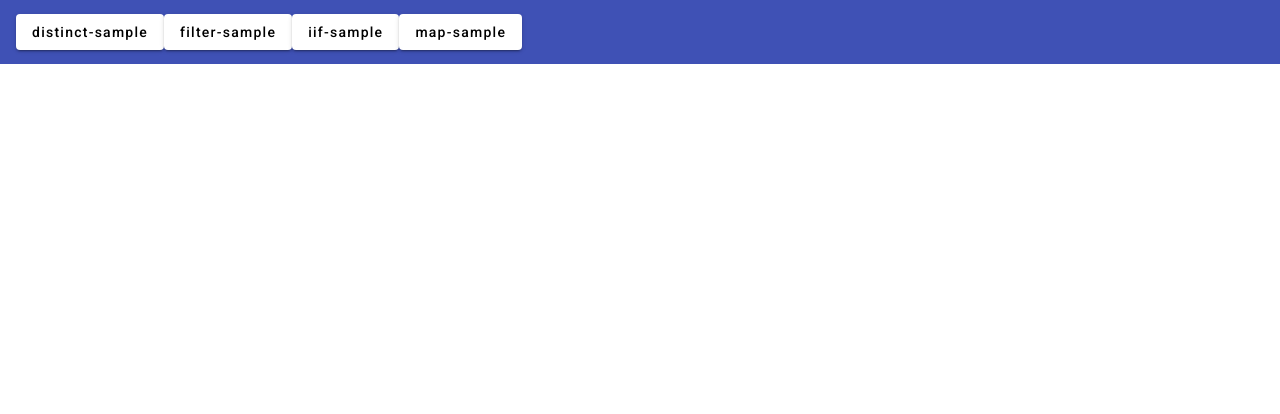
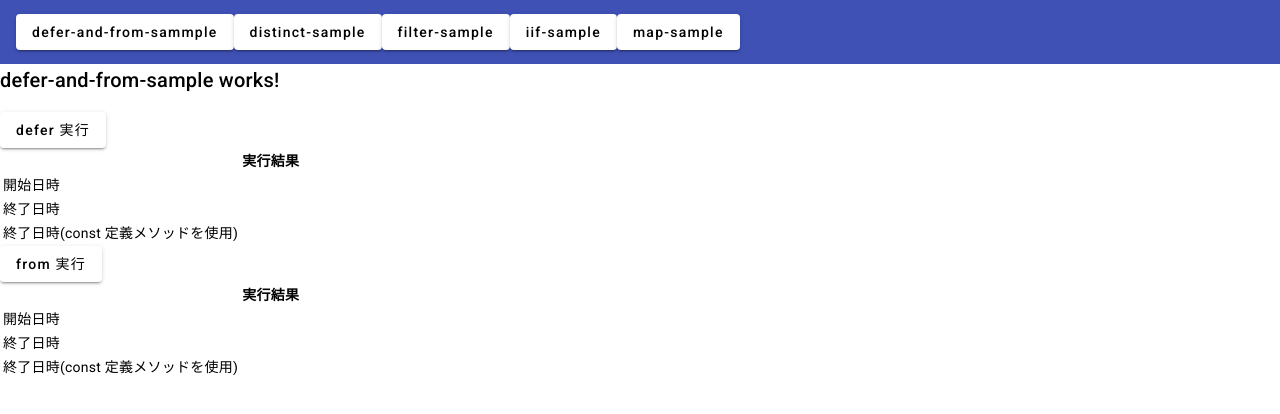
Before and after one commit to nakamurakko/angular-rxjs-sample, an Angular app: page /defer-and-from-sammple in a window 1280 px wide. Before the commit this address led to /. Shown: the top 414 px of the page. Built offline with nearby package versions, Linux system fonts and the light colour scheme.

Commit message:
defer と from の違いを確認するコンポーネントを追加。

```diff
--- a/src/app/app-routing.module.ts
+++ b/src/app/app-routing.module.ts
@@ -1,6 +1,7 @@
 import { NgModule } from '@angular/core';
 import { RouterModule, Routes } from '@angular/router';
 
+import { DeferAndFromSampleComponent } from './defer-and-from-sample/defer-and-from-sample.component';
 import { DistinctSampleComponent } from './distinct-sample/distinct-sample.component';
 import { FilterSampleComponent } from './filter-sample/filter-sample.component';
 import { IifSampleComponent } from './iif-sample/iif-sample.component';
@@ -8,6 +9,7 @@ import { MapSampleComponent } from './map-sample/map-sample.component';
 
 const routes: Routes = [
   { path: '', redirectTo: '/', pathMatch: 'full' },
+  { path: 'defer-and-from-sammple', component: DeferAndFromSampleComponent },
   { path: 'distinct-sample', component: DistinctSampleComponent },
   { path: 'filter-sample', component: FilterSampleComponent },
   { path: 'iif-sample', component: IifSampleComponent },
--- a/src/app/app.component.html
+++ b/src/app/app.component.html
@@ -1,5 +1,7 @@
 <mat-toolbar color="primary">
   <mat-toolbar-row>
+    <button mat-raised-button
+            routerLink="/defer-and-from-sammple">defer-and-from-sammple</button>
     <button mat-raised-button
             routerLink="/distinct-sample">distinct-sample</button>
     <button mat-raised-button
--- a/src/app/app.module.ts
+++ b/src/app/app.module.ts
@@ -11,6 +11,7 @@ import { BrowserAnimationsModule } from '@angular/platform-browser/animations';
 
 import { AppRoutingModule } from './app-routing.module';
 import { AppComponent } from './app.component';
+import { DeferAndFromSampleComponent } from './defer-and-from-sample/defer-and-from-sample.component';
 import { DistinctSampleComponent } from './distinct-sample/distinct-sample.component';
 import { FilterSampleComponent } from './filter-sample/filter-sample.component';
 import { IifSampleComponent } from './iif-sample/iif-sample.component';
@@ -19,6 +20,7 @@ import { MapSampleComponent } from './map-sample/map-sample.component';
 @NgModule({
   declarations: [
     AppComponent,
+    DeferAndFromSampleComponent,
     DistinctSampleComponent,
     FilterSampleComponent,
     IifSampleComponent,
--- /dev/null
+++ b/src/app/defer-and-from-sample/defer-and-from-sample.component.html
@@ -0,0 +1,81 @@
+<h2>defer-and-from-sample works!</h2>
+
+<div>
+  <button mat-raised-button
+          (click)="onDeferClick()">defer 実行</button>
+  <table>
+    <thead>
+      <th>
+      </th>
+      <th>
+        <label>実行結果</label>
+      </th>
+    </thead>
+    <tbody>
+      <tr>
+        <td>
+          <label>開始日時</label>
+        </td>
+        <td>
+          <label>{{deferStartTime}}</label>
+        </td>
+      </tr>
+      <tr>
+        <td>
+          <label>終了日時</label>
+        </td>
+        <td>
+          <label>{{deferEndTime}}</label>
+        </td>
+      </tr>
+      <tr>
+        <td>
+          <label>終了日時(const 定義メソッドを使用)</label>
+        </td>
+        <td>
+          <label>{{deferEndTimeWithConst}}</label>
+        </td>
+      </tr>
+    </tbody>
+  </table>
+</div>
+
+<div>
+  <button mat-raised-button
+          (click)="onFromClick()">from 実行</button>
+  <table>
+    <thead>
+      <th>
+      </th>
+      <th>
+        <label>実行結果</label>
+      </th>
+    </thead>
+    <tbody>
+      <tr>
+        <td>
+          <label>開始日時</label>
+        </td>
+        <td>
+          <label>{{fromStartTime}}</label>
+        </td>
+      </tr>
+      <tr>
+        <td>
+          <label>終了日時</label>
+        </td>
+        <td>
+          <label>{{fromEndTime}}</label>
+        </td>
+      </tr>
+      <tr>
+        <td>
+          <label>終了日時(const 定義メソッドを使用)</label>
+        </td>
+        <td>
+          <label>{{fromEndTimeWithConst}}</label>
+        </td>
+      </tr>
+    </tbody>
+  </table>
+</div>
--- /dev/null
+++ b/src/app/defer-and-from-sample/defer-and-from-sample.component.ts
@@ -0,0 +1,100 @@
+import { defer, delay, from, mergeMap, Observable, of } from 'rxjs';
+
+import { Component } from '@angular/core';
+
+import { SampleService } from '../services/sample.service';
+
+/**
+ * defer from を確認するサンプルコンポーネント。
+ */
+@Component({
+  selector: 'app-defer-and-from-sample',
+  templateUrl: './defer-and-from-sample.component.html',
+  styleUrl: './defer-and-from-sample.component.css'
+})
+export class DeferAndFromSampleComponent {
+
+  public deferStartTime: string = '';
+  public deferEndTime: string = '';
+  public deferEndTimeWithConst: string = '';
+
+  public fromStartTime: string = ' ';
+  public fromEndTime: string = '';
+  public fromEndTimeWithConst: string = '';
+
+  /**
+   * コンストラクター。
+   */
+  public constructor(
+    private sampleService: SampleService
+  ) {
+  }
+
+  /**
+   * defer の確認。
+   */
+  public onDeferClick(): void {
+    this.deferStartTime = new Date().toLocaleString();
+    this.deferEndTime = '';
+    this.deferEndTimeWithConst = '';
+
+    // defer を使用して pipe 内で Promise を呼び出す。
+    of('').pipe(
+      delay(3000),
+      mergeMap(() => defer(() => this.getDateByPromise()))
+    )
+      .subscribe(value => {
+        this.deferEndTime = value.toLocaleString();
+      });
+
+    // defer を使用して外部定義した Promise を呼び出す。
+    const process: Observable<Date> = defer(() => this.getDateByPromise());
+    of('').pipe(
+      delay(3000),
+      mergeMap(() => process)
+    )
+      .subscribe(value => {
+        this.deferEndTimeWithConst = value.toLocaleString();
+      });
+  }
+
+  public onFromClick(): void {
+    this.fromStartTime = new Date().toLocaleString();
+    this.fromEndTime = '';
+    this.fromEndTimeWithConst = '';
+
+    // from を使用して pipe 内で Promise を呼び出す。
+    of('').pipe(
+      delay(3000),
+      mergeMap(() => from(this.getDateByPromise()))
+    )
+      .subscribe(value => {
+        this.fromEndTime = value.toLocaleString();
+      });
+
+    // from を使用して外部定義した Promise を呼び出す。
+    // subscribe は delay で指定したタイミングだが、表示される終了日時が from が定義された日時になっている。
+    const process: Observable<Date> = from(this.getDateByPromise());
+    of('').pipe(
+      delay(3000),
+      mergeMap(() => process)
+    )
+      .subscribe(value => {
+        this.fromEndTimeWithConst = value.toLocaleString();
+      });
+  }
+
+  /**
+   * 日付を Promise で取得する。
+   *
+   * @returns 日付。
+   */
+  private getDateByPromise(): Promise<Date> {
+    return new Promise(
+      resolve => {
+        resolve(new Date());
+      }
+    );
+  }
+
+}
```
Also changed, not shown: src/app/defer-and-from-sample/defer-and-from-sample.component.css (added), 1 other file (tests, documents, lock files or other folders).
